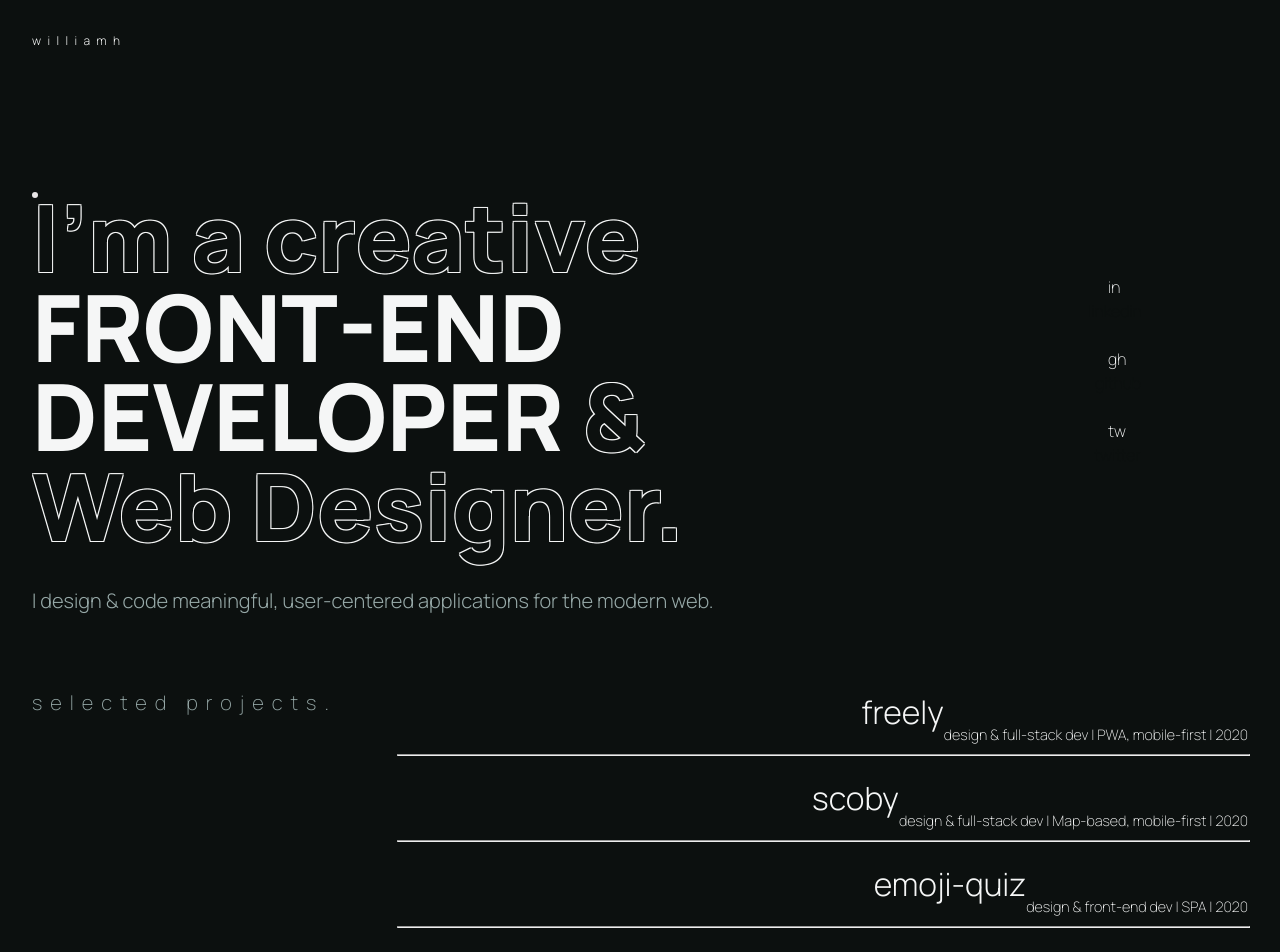
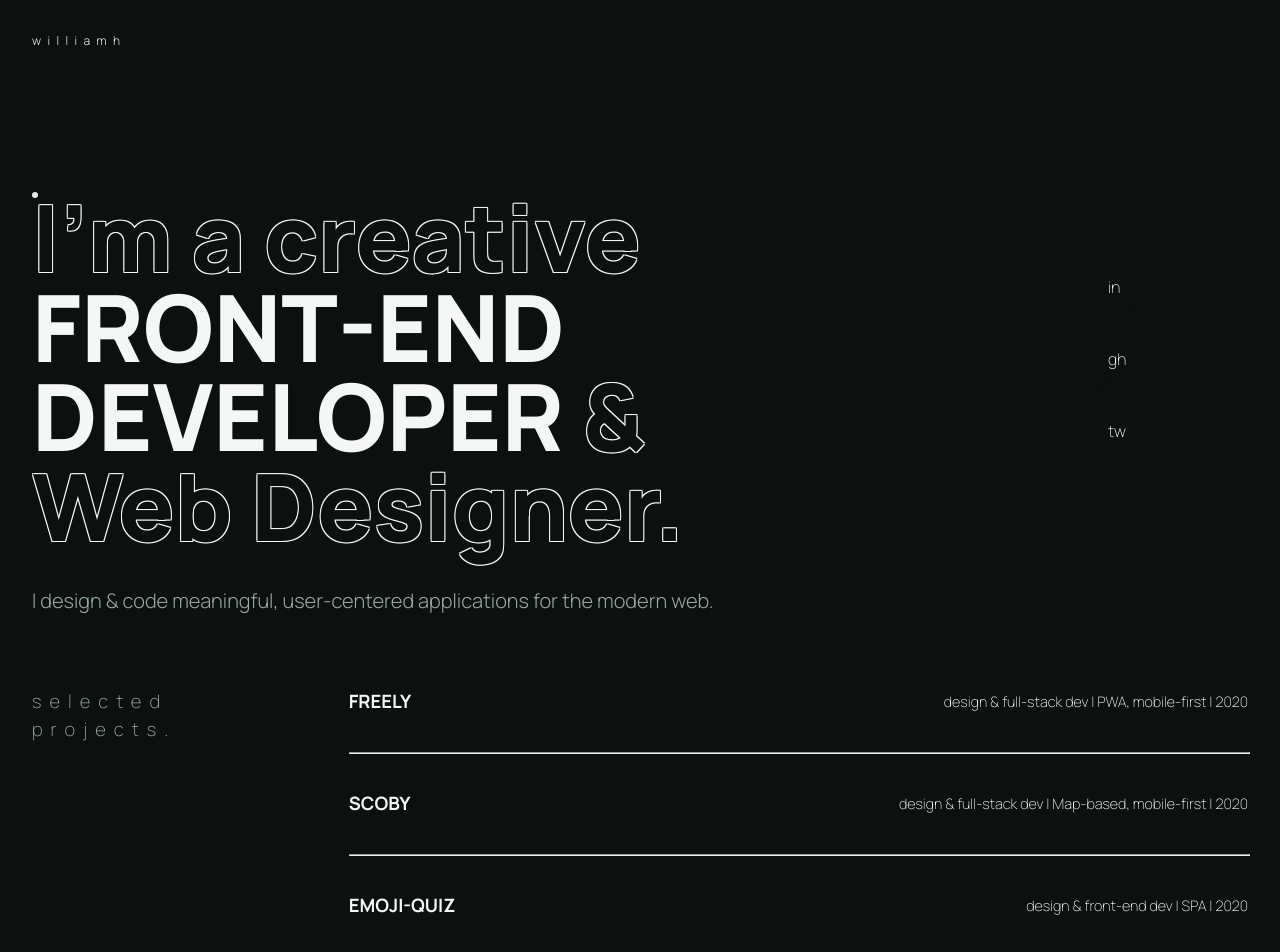
Before and after one commit to williamhzo/williamh.io, a React (Create React App) app: page / in a window 1280 px wide. Shown: the top 952 px of the page. Built offline with nearby package versions, Linux system fonts and the light colour scheme.

Commit message:
minor tweaks on layout

```diff
--- a/src/styles/About.scss
+++ b/src/styles/About.scss
@@ -1,10 +1,10 @@
 @import './App';
 
 .about {
-
   &__description {
     font-weight: 200;
     font-size: 1.15rem;
+    line-height: 1.75rem;
     margin-bottom: $component-margin / 4;
   }
 
--- a/src/styles/App.scss
+++ b/src/styles/App.scss
@@ -38,12 +38,13 @@ h3 {
 
 h4 {
   font-weight: 200;
-  font-size: 1.25rem;
+  font-size: 1.15rem;
 }
 
 h5 {
-  font-weight: 300;
-  font-size: 2rem;
+  font-weight: 700;
+  text-transform: uppercase;
+  font-size: 1.15rem;
 }
 
 .app {
@@ -61,27 +62,26 @@ body {
 
 .section {
   display: flex;
-  justify-content: flex-start;
   margin-top: $component-margin * 2;
 
   &__wrapper {
-    width: 70%;
-    margin-left: auto;
+    width: 100%;
+    margin-left: 2rem;
   }
 
   &__title {
-    padding-right: 2rem;
+    width: 385px;
     letter-spacing: 0.5rem;
     color: $secondary-color;
   }
 
-  &__subtitle {
-    margin-bottom: $component-margin / 4;
+  &__subtitle--margin {
+    margin-bottom: $component-margin;
   }
 }
 
 .content__separator {
-  margin: ($component-margin / 4) 0 ($component-margin / 2);
+  margin-top: $component-margin;
   width: 100%;
 }
 
--- a/src/styles/Header.scss
+++ b/src/styles/Header.scss
@@ -83,7 +83,7 @@
     position: absolute;
     left: -4px;
     color: $bg-color;
-    z-index: -10;
+    z-index: -1;
   }
 
   &__links--linkedin:hover::after {
@@ -95,7 +95,7 @@
     position: absolute;
     left: 3px;
     color: $bg-color;
-    z-index: -10;
+    z-index: -1;
   }
   &__links--github:hover::after {
     z-index: 1;
@@ -105,7 +105,7 @@
     position: absolute;
     left: 2px;
     color: $bg-color;
-    z-index: -10;
+    z-index: -1;
   }
   &__links--twitter:hover::after {
     z-index: 1;
--- a/src/styles/Projects.scss
+++ b/src/styles/Projects.scss
@@ -1,25 +1,17 @@
 @import './App';
 
 .projects {
-  &__hover::after {
-    content: '';
-    transform: scale(1);
-  }
-
-  &__hover:hover::after {
-    transform: scale(1.1);
-    transition: all 0.2s ease;
-    transform-origin: center;
+  &__description:first-child {
+    margin-top: 0;
   }
 
   &__description {
-    margin-bottom: $component-margin / 4;
+    margin: $component-margin 0;
     font-family: 'manrope';
     font-weight: 200;
     display: flex;
-    // justify-content: space-between;
-    justify-content: flex-end;
-    align-items: flex-end;
+    justify-content: space-between;
+    align-items: center;
   }
 
   &__technologies {
```
